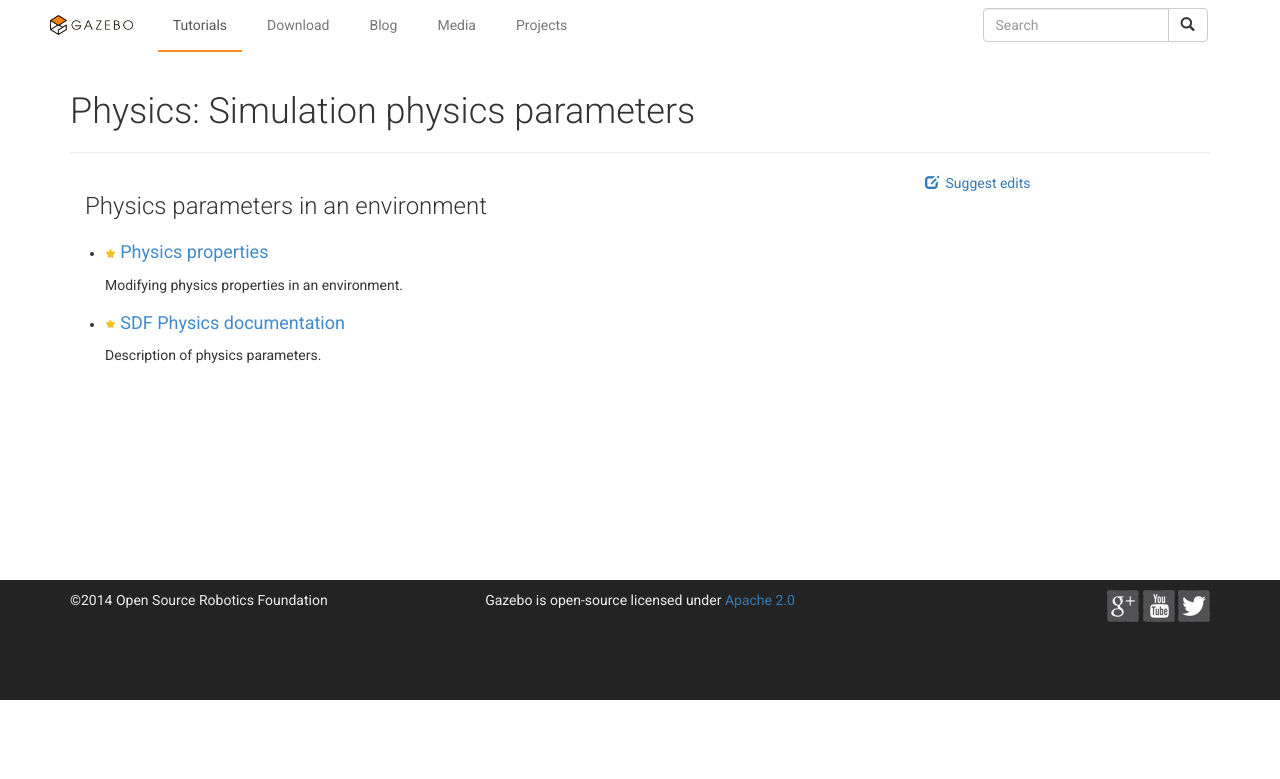
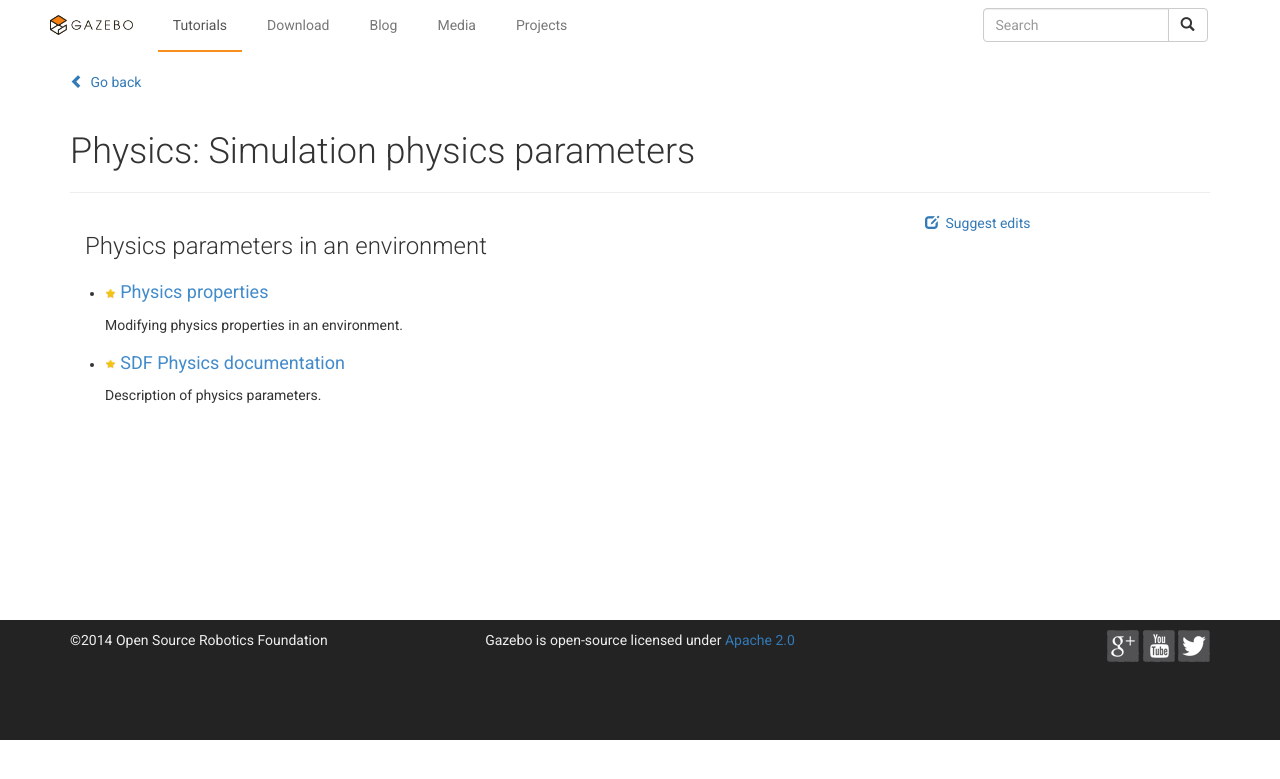
Before and after one commit to osrf/gazebo-doc-index, a Jekyll site: the page built from _categories/physics_params.md, in a window 1280 px wide. Shown: the top 779 px of the page. Built offline with Jekyll 4.4.1, drawn with Linux system fonts in a browser that asks for light colours; nearby versions of some CDN libraries.

Commit message:
Added back button

```diff
--- a/_layouts/all.html
+++ b/_layouts/all.html
@@ -3,6 +3,12 @@ layout: "wrapper"
 ---
 
 <div class="container container-fluid">
+        <div>
+            <a href="{{site.baseurl}}/">
+                <i class="glyphicon glyphicon-chevron-left" style="margin-right:3px"></i>
+                Go back
+            </a>
+        </div><br>
         <div class="row">
             <div class="col-xs-12">
             <h1>{{page.title}}</h1>
--- a/_layouts/category.html
+++ b/_layouts/category.html
@@ -3,6 +3,13 @@ layout: "wrapper"
 ---
 
 <div class="container container-fluid">
+    <div>
+        <a href="{{site.baseurl}}/">
+            <i class="glyphicon glyphicon-chevron-left" style="margin-right:3px"></i>
+            Go back
+        </a>
+    </div>
+        <br>
         <div class="row">
             <div class="col-xs-12">
             <h1>{{page.title}}</h1>
```
